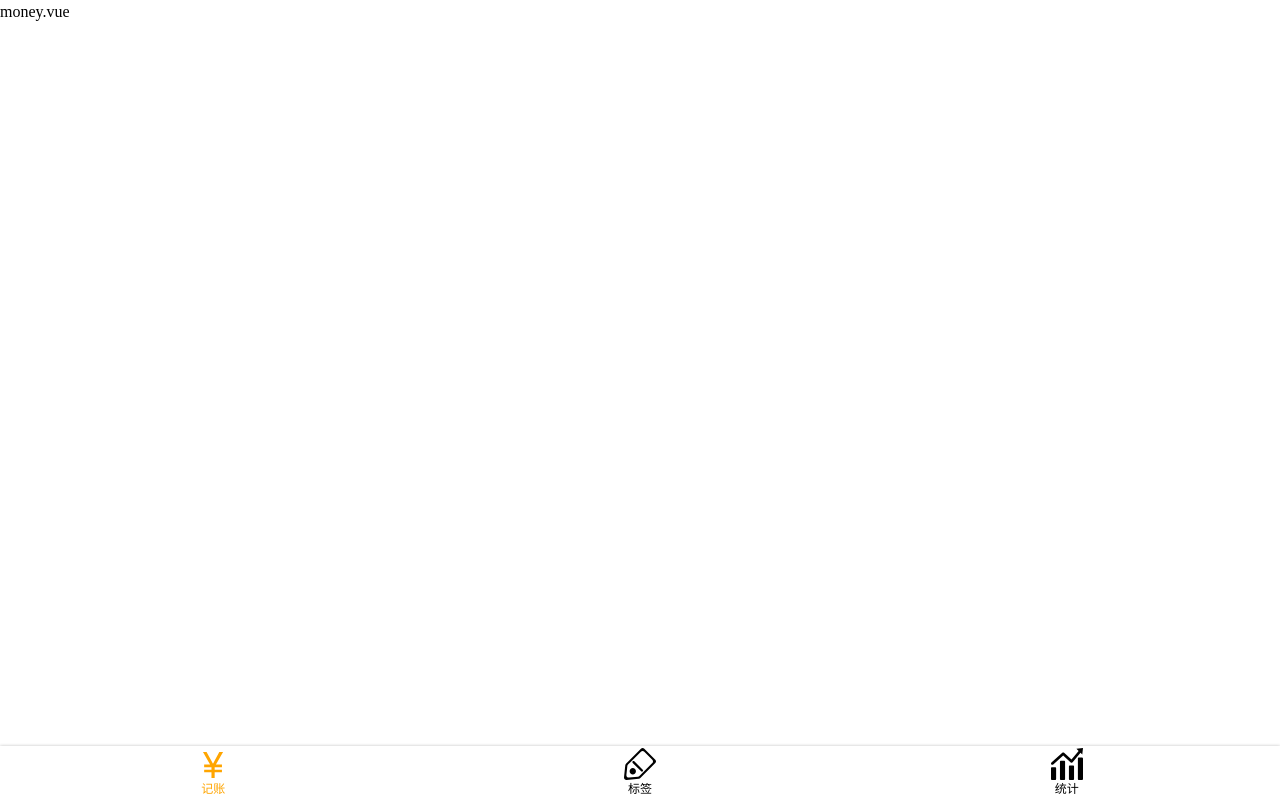
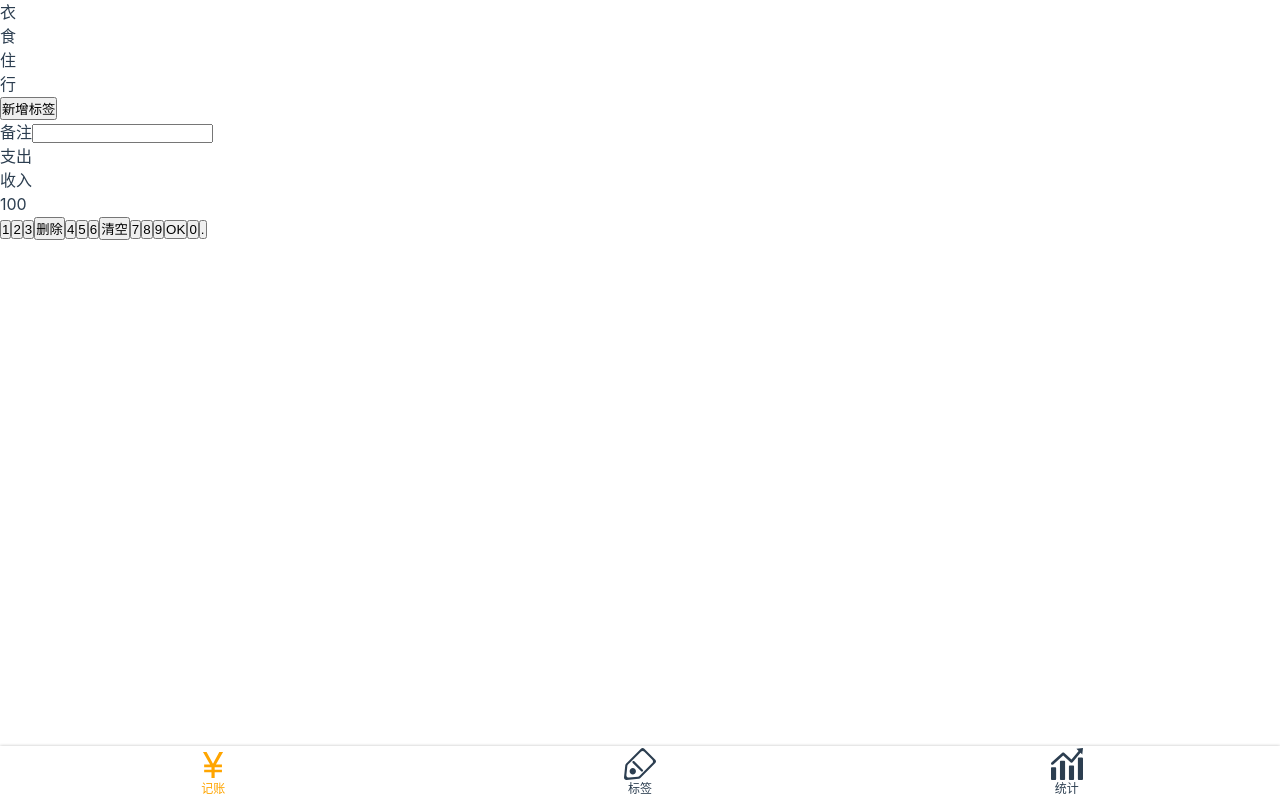
Before and after one commit to tang-xuan11/morney-test, a Vue app: page /statistics#/money in a window 1280 px wide. Built offline with nearby package versions, Linux system fonts and the light colour scheme.

Commit message:
添加全局样式，写 money html结构

```diff
--- a/src/App.vue
+++ b/src/App.vue
@@ -1,37 +1,18 @@
 <template>
-  <div>
+  <div id="app">
     <router-view />
   </div>
 </template>
 
 <style lang="scss">
-* {
-  margin: 0;
-  padding: 0;
-  box-sizing: border-box;
-}
-body {
+@import "~@/assets/style/reset.scss";
+@import "~@/assets/style/helper.scss";
+
+#app {
+  font-family: $font-hei;
+  -webkit-font-smoothing: antialiased;
+  -moz-osx-font-smoothing: grayscale;
+  color: #2c3e50;
   line-height: 1.5;
 }
-a {
-  text-decoration: none;
-  color: inherit;
-}
-#app {
-  font-family: "Avenir", Helvetica, Arial, sans-serif;
-  -webkit-font-smoothing: antialiased;
-  -moz-osx-font-smoothing: grayscale;
-  text-align: center;
-  color: #2c3e50;
-}
-#nav {
-  padding: 30px;
-  a {
-    font-weight: bold;
-    color: #2c3e50;
-    &.router-link-exact-active {
-      color: #42b983;
-    }
-  }
-}
 </style>
--- /dev/null
+++ b/src/assets/style/helper.scss
@@ -0,0 +1,5 @@
+$font-hei: -apple-system, "Noto Sans", "Helvetica Neue", Helvetica, "Nimbus Sans L", Arial, "Liberation Sans", "PingFang SC", "Hiragino Sans GB", "Noto Sans CJK SC", "Source Han Sans SC", "Source Han Sans CN", "Microsoft YaHei", "Wenquanyi Micro Hei", "WenQuanYi Zen Hei", "ST Heiti", SimHei, "WenQuanYi Zen Hei Sharp", sans-serif;
+$font-kai: Baskerville, Georgia, "Liberation Serif", "Kaiti SC", STKaiti, "AR PL UKai CN", "AR PL UKai HK", "AR PL UKai TW", "AR PL UKai TW MBE", "AR PL KaitiM GB", KaiTi, KaiTi_GB2312, DFKai-SB, "TW\-Kai", serif;
+$font-song: Georgia, "Nimbus Roman No9 L", "Songti SC", "Noto Serif CJK SC", "Source Han Serif SC", "Source Han Serif CN", STSong, "AR PL New Sung", "AR PL SungtiL GB", NSimSun, SimSun, "TW\-Sung", "WenQuanYi Bitmap Song", "AR PL UMing CN", "AR PL UMing HK", "AR PL UMing TW", "AR PL UMing TW MBE", PMingLiU, MingLiU, serif;
+
+$color-highlight: #FFA500;
--- /dev/null
+++ b/src/assets/style/reset.scss
@@ -0,0 +1,9 @@
+* {
+  margin: 0;
+  padding: 0;
+  box-sizing: border-box;
+}
+a {
+  text-decoration: none;
+  color: inherit;
+}
--- a/src/components/Nav.vue
+++ b/src/components/Nav.vue
@@ -19,6 +19,7 @@
 </script>
 
 <style lang="scss" scoped>
+@import '~@/assets/style/helper.scss';
 nav {
   display: flex;
   box-shadow: 0 0 3px rgba(0, 0, 0, 0.25);
@@ -38,7 +39,7 @@
     }
   }
   > .item.selected{
-    color: orange;
+    color: $color-highlight;
   }
 }
 </style>
--- a/src/views/Money.vue
+++ b/src/views/Money.vue
@@ -1,5 +1,48 @@
 <template>
-  <Layout>money.vue</Layout>
+  <Layout>
+    <div class="tags">
+      <ul class="current">
+        <li>衣</li>
+        <li>食</li>
+        <li>住</li>
+        <li>行</li>
+      </ul>
+      <div class="new">
+        <button>新增标签</button>
+      </div>
+    </div>
+    <div>
+      <label class="notes">
+        <span class="name">备注</span>
+        <input type="text" />
+      </label>
+    </div>
+    <div>
+      <ul class="types">
+        <li class="selected">支出</li>
+        <li>收入</li>
+      </ul>
+    </div>
+    <div class="numberPad">
+      <div class="output">100</div>
+      <div class="buttons">
+        <button>1</button>
+        <button>2</button>
+        <button>3</button>
+        <button>删除</button>
+        <button>4</button>
+        <button>5</button>
+        <button>6</button>
+        <button>清空</button>
+        <button>7</button>
+        <button>8</button>
+        <button>9</button>
+        <button>OK</button>
+        <button>0</button>
+        <button>.</button>
+      </div>
+    </div>
+  </Layout>
 </template>
 
 <script lang="ts">
```
